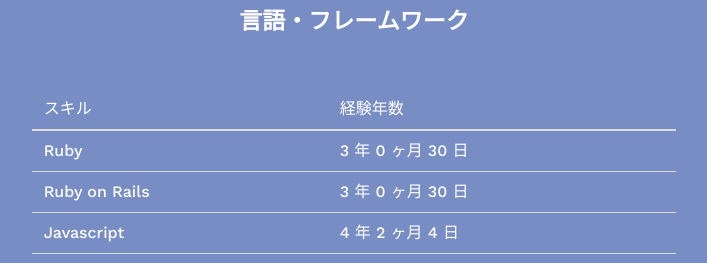
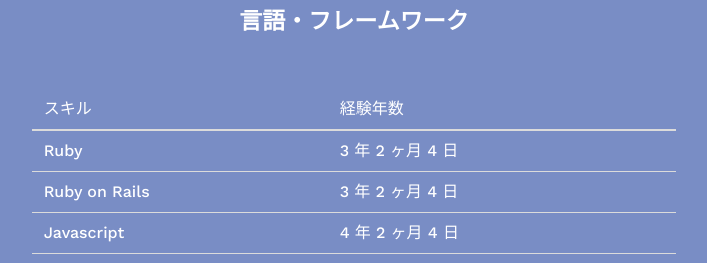
Before and after one commit to yasunaga-shuto/portfolio, a Next.js app: page / in a window 1280 px wide. Shown: the part 2000-2263 px from the top of the page, without its empty margins (286-993 px from the left). Built offline with nearby package versions, Linux system fonts and the light colour scheme.

Commit message:
複数期間に対応

```diff
--- a/pages/index.tsx
+++ b/pages/index.tsx
@@ -11,52 +11,157 @@
 export default function Home() {
   type Skill = {
     name: string
-    start: string
-    end: string
+    experience: { start: string, end: string }[]
   }
   const langs: Skill[] = [
-    { name: "Ruby", start: "2018-09-01", end: "2021-10-01" },
-    { name: "Ruby on Rails", start: "2018-09-01", end: "2021-10-01" },
-    { name: "Javascript", start: "2018-09-01", end: "current" },
-    { name: "Shell", start: "2018-09-01", end: "current" },
-    { name: "Vue.js", start: "2019-08-01", end: "current" },
-    { name: "Go", start: "2021-07-01", end: "current" },
-    { name: "Typescript", start: "2021-10-01", end: "current" },
-    { name: "Nuxt.js", start: "2021-10-01", end: "current" },
-    { name: "VB.NET", start: "2017-06-01", end: "2018-08-01" },
-    { name: "CoffeeScript", start: "2018-09-01", end: "2019-04-01" },
-    { name: "jQuery", start: "2018-09-01", end: "2019-04-01" },
+    {
+      name: "Ruby",
+      experience: [
+        { start: "2018-09-01", end: "2021-10-01" },
+        { start: "2023-01-24", end: "2023-02-28" }
+      ]
+    },
+    {
+      name: "Ruby on Rails",
+      experience: [
+        { start: "2018-09-01", end: "2021-10-01" },
+        { start: "2023-01-24", end: "2023-02-28" }
+      ]
+    },
+    {
+      name: "Javascript",
+      experience: [{ start: "2018-09-01", end: "current" }]
+    },
+    {
+      name: "Shell",
+      experience: [{ start: "2018-09-01", end: "current" }]
+    },
+    {
+      name: "Vue.js",
+      experience: [{ start: "2019-08-01", end: "current" }]
+    },
+    {
+      name: "Go",
+      experience: [{ start: "2021-07-01", end: "current" }]
+    },
+    {
+      name: "Typescript",
+      experience: [{ start: "2021-10-01", end: "current" }]
+    },
+    {
+      name: "Nuxt.js",
+      experience: [{ start: "2021-10-01", end: "current" }]
+    },
+    {
+      name: "VB.NET",
+      experience: [{ start: "2017-06-01", end: "2018-08-01" }]
+    },
+    {
+      name: "CoffeeScript",
+      experience: [{ start: "2018-09-01", end: "2019-04-01" }]
+    },
+    {
+      name: "jQuery",
+      experience: [{ start: "2018-09-01", end: "2019-04-01" }]
+    },
   ]
   const infra: Skill[] = [
-    { name: "AWS", start: "2018-09-01", end: "2021-10-01" },
-    { name: "Docker", start: "2019-09-01", end: "current" },
-    { name: "GCP", start: "2021-11-01", end: "current" },
-    { name: "GKE", start: "2021-11-01", end: "current" },
-    { name: "Kubernetes", start: "2021-11-01", end: "current" },
-    { name: "Helm", start: "2021-11-01", end: "current" },
-    { name: "Terraform", start: "2020-04-01", end: "current" },
-    { name: "Vagrant", start: "2019-06-01", end: "2020-10-01" },
-    { name: "MySQL", start: "2018-09-01", end: "current" },
-    { name: "SQL Server", start: "2017-09-01", end: "2018-08-01" },
+    {
+      name: "AWS",
+      experience: [{ start: "2018-09-01", end: "2021-10-01" }]
+    },
+    {
+      name: "Docker",
+      experience: [{ start: "2019-09-01", end: "current" }]
+    },
+    {
+      name: "GCP",
+      experience: [{ start: "2021-11-01", end: "current" }]
+    },
+    {
+      name: "GKE",
+      experience: [{ start: "2021-11-01", end: "current" }]
+    },
+    {
+      name: "Kubernetes",
+      experience: [{ start: "2021-11-01", end: "current" }]
+    },
+    {
+      name: "Helm",
+      experience: [{ start: "2021-11-01", end: "current" }]
+    },
+    {
+      name: "Terraform",
+      experience: [{ start: "2020-04-01", end: "current" }]
+    },
+    {
+      name: "Vagrant",
+      experience: [{ start: "2019-06-01", end: "2020-10-01" }]
+    },
+    {
+      name: "MySQL",
+      experience: [{ start: "2018-09-01", end: "current" }]
+    },
+    {
+      name: "SQL Server",
+      experience: [{ start: "2017-09-01", end: "2018-08-01" }]
+    },
   ]
   const tools: Skill[] = [
-    { name: "Linux", start: "2018-09-01", end: "current" },
-    { name: "mac", start: "2019-06-01", end: "current" },
-    { name: "Windows", start: "2017-04-01", end: "2019-04-01" },
-    { name: "JIRA", start: "2020-06-01", end: "2021-10-01" },
-    { name: "GitLab", start: "2019-06-01", end: "2021-10-01" },
-    { name: "GitHub", start: "2021-11-01", end: "current" },
-    { name: "Asana", start: "2021-11-01", end: "current" },
-    { name: "Jenkins", start: "2019-06-01", end: "2021-09-01" },
-    { name: "Circle CI", start: "2021-11-01", end: "current" },
-    { name: "Elasticsearch", start: "2019-06-01", end: "2021-10-01" },
-    { name: "HTML,CSS/SCSS", start: "2018-09-01", end: "current" },
+    {
+      name: "Linux",
+      experience: [{ start: "2018-09-01", end: "current" }]
+    },
+    {
+      name: "mac",
+      experience: [{ start: "2019-06-01", end: "current" }]
+    },
+    {
+      name: "Windows",
+      experience: [{ start: "2017-04-01", end: "2019-04-01" }]
+    },
+    {
+      name: "JIRA",
+      experience: [{ start: "2020-06-01", end: "2021-10-01" }]
+    },
+    {
+      name: "GitLab",
+      experience: [{ start: "2019-06-01", end: "2021-10-01" }]
+    },
+    {
+      name: "GitHub",
+      experience: [{ start: "2021-11-01", end: "current" }]
+    },
+    {
+      name: "Asana",
+      experience: [{ start: "2021-11-01", end: "current" }]
+    },
+    {
+      name: "Jenkins",
+      experience: [{ start: "2019-06-01", end: "2021-09-01" }]
+    },
+    {
+      name: "Circle CI",
+      experience: [{ start: "2021-11-01", end: "current" }]
+    },
+    {
+      name: "Elasticsearch",
+      experience: [{ start: "2019-06-01", end: "2021-10-01" }]
+    },
+    {
+      name: "HTML,CSS/SCSS",
+      experience: [{ start: "2018-09-01", end: "current" }]
+    },
   ]
   const years = (skill: Skill) => {
-    const start = moment(skill.start)
-    const end = skill.end === "current" ? moment() : moment(skill.end)
-    const duration = moment.duration(end.diff(start))
-    return `${duration.years()} ${t.YEAR} ${duration.months()} ${t.MONTH} ${duration.days()} ${t.DAYS}`
+    const years = moment.duration()
+    for (const e of skill.experience) {
+      const start = moment(e.start)
+      const end = e.end === "current" ? moment() : moment(e.end)
+      const duration = moment.duration(end.diff(start))
+      years.add(duration)
+    }
+    return `${years.years()} ${t.YEAR} ${years.months()} ${t.MONTH} ${years.days()} ${t.DAYS}`
   }
   const { locale } = useRouter()
   const { t } = useLocale()
```
